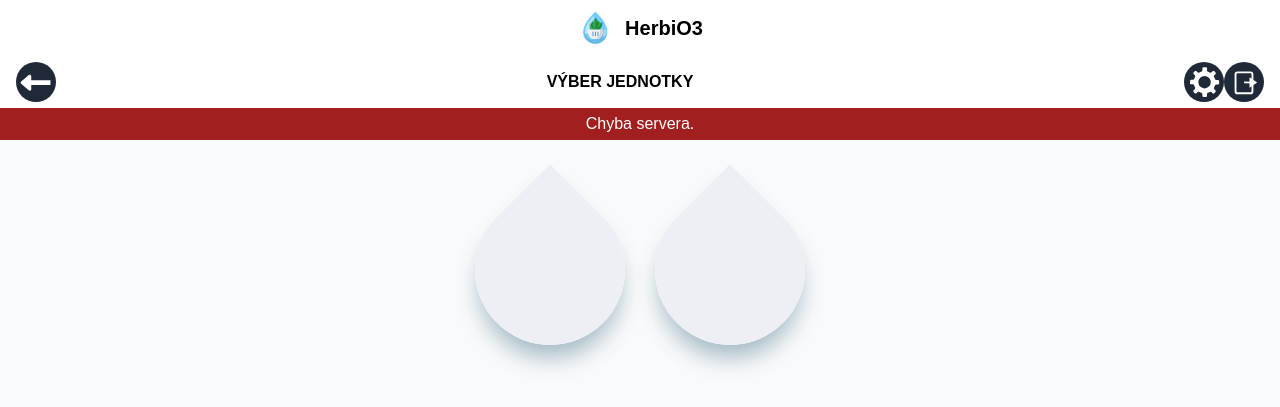
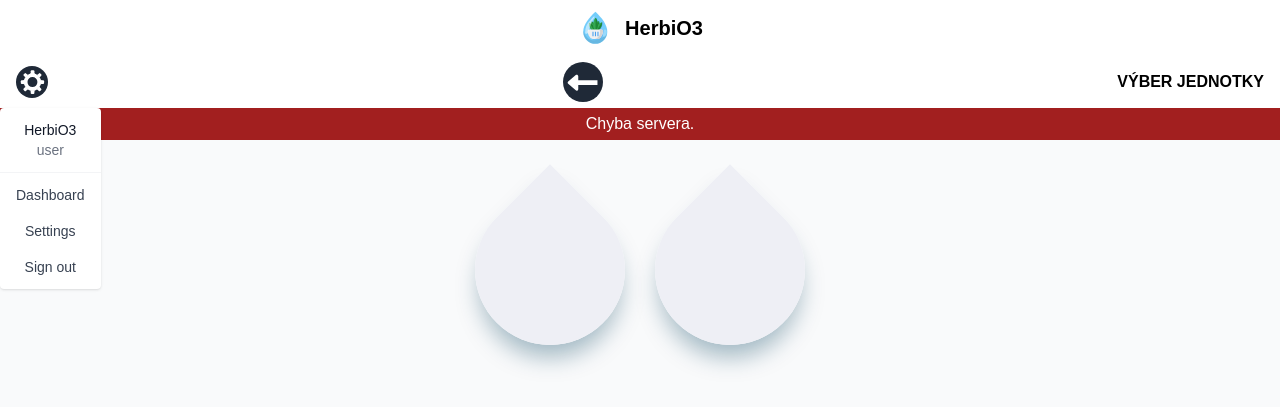
Before and after one commit to HerbiO3/app, a PHP site: page /dashboard.php in a window 1280 px wide, after a click on "Open settings". Shown: the top 407 px of the page. Run offline with PHP 8.4, Linux system fonts and the light colour scheme.

Commit message:
nav update

```diff
--- a/app/css/global.css
+++ b/app/css/global.css
@@ -571,6 +571,18 @@ video {
   }
 }
 
+.sr-only {
+  position: absolute;
+  width: 1px;
+  height: 1px;
+  padding: 0;
+  margin: -1px;
+  overflow: hidden;
+  clip: rect(0, 0, 0, 0);
+  white-space: nowrap;
+  border-width: 0;
+}
+
 .visible {
   visibility: visible;
 }
@@ -617,6 +629,10 @@ video {
 
 .isolate {
   isolation: isolate;
+}
+
+.z-50 {
+  z-index: 50;
 }
 
 .m-1 {
@@ -628,6 +644,11 @@ video {
   margin-right: auto;
 }
 
+.my-4 {
+  margin-top: 1rem;
+  margin-bottom: 1rem;
+}
+
 .mr-3 {
   margin-right: 0.75rem;
 }
@@ -778,6 +799,10 @@ video {
 
 .resize {
   resize: both;
+}
+
+.list-none {
+  list-style-type: none;
 }
 
 .flex-col {
@@ -806,6 +831,17 @@ video {
   margin-bottom: calc(1rem * var(--tw-space-y-reverse));
 }
 
+.divide-y > :not([hidden]) ~ :not([hidden]) {
+  --tw-divide-y-reverse: 0;
+  border-top-width: calc(1px * calc(1 - var(--tw-divide-y-reverse)));
+  border-bottom-width: calc(1px * var(--tw-divide-y-reverse));
+}
+
+.divide-gray-100 > :not([hidden]) ~ :not([hidden]) {
+  --tw-divide-opacity: 1;
+  border-color: rgb(243 244 246 / var(--tw-divide-opacity));
+}
+
 .self-center {
   align-self: center;
 }
@@ -824,12 +860,12 @@ video {
   border-radius: 9999px;
 }
 
+.rounded {
+  border-radius: 0.25rem;
+}
+
 .rounded-lg {
   border-radius: 0.5rem;
-}
-
-.rounded {
-  border-radius: 0.25rem;
 }
 
 .border {
@@ -912,6 +948,11 @@ video {
   padding-bottom: 0.25rem;
 }
 
+.py-3 {
+  padding-top: 0.75rem;
+  padding-bottom: 0.75rem;
+}
+
 .px-6 {
   padding-left: 1.5rem;
   padding-right: 1.5rem;
@@ -941,6 +982,11 @@ video {
   line-height: 1.25rem;
 }
 
+.text-base {
+  font-size: 1rem;
+  line-height: 1.5rem;
+}
+
 .text-2xl {
   font-size: 1.5rem;
   line-height: 2rem;
@@ -950,12 +996,12 @@ video {
   font-weight: 600;
 }
 
+.font-medium {
+  font-weight: 500;
+}
+
 .font-bold {
   font-weight: 700;
-}
-
-.font-medium {
-  font-weight: 500;
 }
 
 .font-light {
@@ -996,6 +1042,16 @@ video {
   color: rgb(17 24 39 / var(--tw-text-opacity));
 }
 
+.text-gray-500 {
+  --tw-text-opacity: 1;
+  color: rgb(107 114 128 / var(--tw-text-opacity));
+}
+
+.text-gray-700 {
+  --tw-text-opacity: 1;
+  color: rgb(55 65 81 / var(--tw-text-opacity));
+}
+
 .text-primary-600 {
   --tw-text-opacity: 1;
   color: rgb(37 99 235 / var(--tw-text-opacity));
@@ -1004,11 +1060,6 @@ video {
 .text-white {
   --tw-text-opacity: 1;
   color: rgb(255 255 255 / var(--tw-text-opacity));
-}
-
-.text-gray-500 {
-  --tw-text-opacity: 1;
-  color: rgb(107 114 128 / var(--tw-text-opacity));
 }
 
 .underline {
--- a/app/dashboard.php
+++ b/app/dashboard.php
@@ -24,25 +24,49 @@
     <nav class="bg-white border-gray-200 px-2 sm:px-4 py-1.5 dark:bg-gray-900">
         <div class="container flex flex-wrap items-center justify-between mx-auto">
             <div class="flex items-center md:order-2">
-                <button type="button" class="flex mr-3 text-sm bg-gray-800 rounded-full md:mr-0 focus:ring-4 focus:ring-gray-300 dark:focus:ring-gray-600" id="user-menu-button" aria-expanded="false" data-dropdown-toggle="user-dropdown" data-dropdown-placement="bottom">
+                <button type="button" class="flex mr-3 text-sm bg-gray-800 rounded-full md:mr-0 focus:ring-4 focus:ring-gray-300 dark:focus:ring-gray-600" id="user-menu-button" aria-expanded="false">
                     <img id="back" class="w-10 h-10 rounded-full" src="img/icons/back.svg" alt="back">
                 </button>
             </div>
             <div class="flex items-center md:order-2">
                 <h1 id="title" class="self-center font-semibold whitespace-nowrap dark:text-white">VÝBER JEDNOTKY</h1>
             </div>
-            <div class="flex items-center md:order-3">
-                <div class="flex items-center md:order-2">
-                    <a href="settings.php" class="flex mr-3 text-sm bg-gray-800 rounded-full md:mr-0 focus:ring-4 focus:ring-gray-300 dark:focus:ring-gray-600" id="user-menu-button" aria-expanded="false" data-dropdown-toggle="user-dropdown" data-dropdown-placement="bottom">
-                        <img class="w-10 h-10 rounded-full" src="img/icons/settings.svg" alt="user photo">
-                    </a>
+<!--            <div class="flex items-center md:order-3">-->
+<!--                <div class="flex items-center md:order-2">-->
+<!--                    <a href="settings.php" class="flex mr-3 text-sm bg-gray-800 rounded-full md:mr-0 focus:ring-4 focus:ring-gray-300 dark:focus:ring-gray-600" id="user-menu-button" aria-expanded="false" data-dropdown-toggle="user-dropdown" data-dropdown-placement="bottom">-->
+<!--                        <img class="w-10 h-10 rounded-full" src="img/icons/settings.svg" alt="user photo">-->
+<!--                    </a>-->
+<!--                </div>-->
+<!--                <div class="flex items-center md:order-2">-->
+<!--                    <a href="/api/auth/logout.php" class="flex mr-3 text-sm bg-gray-800 rounded-full md:mr-0 focus:ring-4 focus:ring-gray-300 dark:focus:ring-gray-600" id="user-menu-button" aria-expanded="false" data-dropdown-toggle="user-dropdown" data-dropdown-placement="bottom">-->
+<!--                        <img class="w-10 h-10 rounded-full" src="img/icons/logout.svg" alt="user photo">-->
+<!--                    </a>-->
+<!--                </div>-->
+<!--            </div>-->
+            <button type="button" class="flex mr-3 text-sm bg-gray-800 rounded-full md:mr-0 focus:ring-4 focus:ring-gray-300 dark:focus:ring-gray-600" id="user-menu-button" aria-expanded="false" data-dropdown-toggle="user-dropdown" data-dropdown-placement="bottom">
+                <span class="sr-only">Open settings</span>
+                <img class="w-8 h-8 rounded-full" src="img/icons/settings.svg" alt="settings">
+            </button>
+
+            <!-- Dropdown menu -->
+            <div class="z-50 hidden my-4 text-base list-none bg-white divide-y divide-gray-100 rounded shadow dark:bg-gray-700 dark:divide-gray-600" id="user-dropdown">
+                <div class="px-4 py-3">
+                    <span class="block text-sm text-gray-900 dark:text-white">HerbiO3</span>
+                    <span class="block text-sm font-medium text-gray-500 truncate dark:text-gray-400">user</span>
                 </div>
-                <div class="flex items-center md:order-2">
-                    <a href="/api/auth/logout.php" class="flex mr-3 text-sm bg-gray-800 rounded-full md:mr-0 focus:ring-4 focus:ring-gray-300 dark:focus:ring-gray-600" id="user-menu-button" aria-expanded="false" data-dropdown-toggle="user-dropdown" data-dropdown-placement="bottom">
-                        <img class="w-10 h-10 rounded-full" src="img/icons/logout.svg" alt="user photo">
-                    </a>
-                </div>
+                <ul class="py-1" aria-labelledby="user-menu-button">
+                    <li>
+                        <a href="dashboard.php" class="block px-4 py-2 text-sm text-gray-700 hover:bg-gray-100 dark:hover:bg-gray-600 dark:text-gray-200 dark:hover:text-white">Dashboard</a>
+                    </li>
+                    <li>
+                        <a href="settings.php" class="block px-4 py-2 text-sm text-gray-700 hover:bg-gray-100 dark:hover:bg-gray-600 dark:text-gray-200 dark:hover:text-white">Settings</a>
+                    </li>
+                    <li>
+                        <a href="/api/auth/logout.php" class="block px-4 py-2 text-sm text-gray-700 hover:bg-gray-100 dark:hover:bg-gray-600 dark:text-gray-200 dark:hover:text-white">Sign out</a>
+                    </li>
+                </ul>
             </div>
+
         </div>
     </nav>
 </div>
@@ -80,4 +104,5 @@
     openUnits();
 
 </script>
+<script src="https://unpkg.com/flowbite@1.5.1/dist/flowbite.js"></script>
 </html>
--- a/app/serviceworker.js
+++ b/app/serviceworker.js
@@ -3,7 +3,7 @@
  * References: https://developers.google.com/web/ilt/pwa/caching-files-with-service-worker
  *************************/
 
-const cacheName = 'herbio3-app-v09';
+const cacheName = 'herbio3-app-v10';
 const files = [
     "./css/global.css",
     "./dashboard.php",
```
Also changed, not shown: other parts of app/css/global.css (+30 -5 lines).
